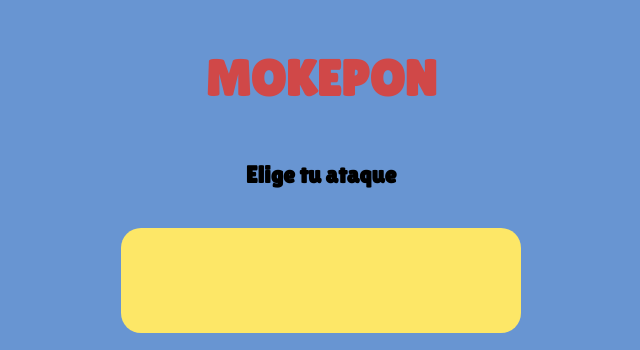
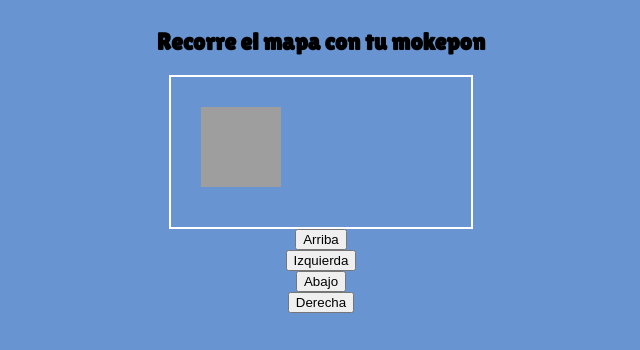
Before and after one commit to ArmandoMtzR/Mokepon, a plain HTML site: page mokepon.html in a window 1280 px wide. Both pictures are taken after a click on the button "Seleccionar". Shown: the top 350 px of the page, without its empty margins (319-959 px from the left). Drawn offline with Linux system fonts and the light colour scheme.

Commit message:
Se añadio Canvas para crear mapas

```diff
--- a/js/mokepon.js
+++ b/js/mokepon.js
@@ -21,6 +21,10 @@ const resulAtaquesEnemigo = document.getElementById("resulAtaquesEnemigo")
 const contenedorTarjetas = document.getElementById("contenedorTarjetas")
 const contenedorAtaques = document.getElementById("contenedorAtaques")
 
+const sectionVerMapa = document.getElementById("verMapa")
+const mapa = document.getElementById("mapa")
+
+
 let mokepones = []
 let ataqueJugador =[]
 let ataqueEnemigo = []
@@ -41,6 +45,8 @@ let victoriasJugador = 0
 let victoriasEnemigo = 0
 let contadorVidasJugador = 3
 let contadorVidasEnemigo = 3
+let lienzo = mapa.getContext("2d")
+let intervalo
 
 class Mokepon{
     constructor(nombre, foto, vida) {
@@ -48,6 +54,14 @@ class Mokepon{
         this.foto = foto
         this.vida = vida
         this.ataques = []
+        this.x = 30
+        this.y = 30
+        this.ancho = 80
+        this.alto = 80
+        this.mapaFoto = new Image()
+        this.mapaFoto.src = foto
+        this.velocidadX = 0
+        this.velocidadY = 0
     }
 }
 
@@ -103,6 +117,7 @@ mokepones.push(hipodoge, capipepo, ratigueya, hornato, axolarto)
 function iniciarJuego(){
 
     sectionSeleccionarAtaque.style.display = "none"
+    sectionVerMapa.style.display = "none"
 
     mokepones.forEach((Mokepon) => {
         opcionMokepones = `
@@ -133,7 +148,9 @@ function iniciarJuego(){
 function seleccionarMascotaJugador(){
 
     sectionSeleccionarMascota.style.display = "none"
-    sectionSeleccionarAtaque.style.display = "flex"
+    //sectionSeleccionarAtaque.style.display = "flex"
+    sectionVerMapa.style.display = "flex"
+    intervalo = setInterval(pintarPersonaje, 50)
 
     if(inputHipodoge.checked){
         spanMascotaJugador.innerHTML = inputHipodoge.id
@@ -327,4 +344,38 @@ function reiniciarJuego() {
     location.reload()
 }
 
+function pintarPersonaje(){
+    capipepo.x = capipepo.x + capipepo.velocidadX
+    capipepo.y = capipepo.y + capipepo.velocidadY
+    lienzo.clearRect(0,0, mapa.width, mapa.height)
+    lienzo.drawImage(
+        capipepo.mapaFoto,
+        capipepo.x,
+        capipepo.y,
+        capipepo.ancho,
+        capipepo.alto
+    )
+}
+
+function moverDerecha(){
+    capipepo.velocidadX = 5
+}
+
+function moverIzquierda(){
+    capipepo.velocidadX = -5
+}
+
+function moverAbajo(){
+    capipepo.velocidadY = 5
+}
+
+function moverArriba(){
+    capipepo.velocidadY = -5
+}
+
+function detenerMovimiento(){
+    capipepo.velocidadX = 0
+    capipepo.velocidadY = 0
+}
+
 window.addEventListener("load", iniciarJuego)
--- a/mokepon.html
+++ b/mokepon.html
@@ -17,7 +17,14 @@
             </div>
             <button id="botonMascota">Seleccionar</button>
         </section>
-
+        <section id="verMapa">
+            <h2>Recorre el mapa con tu mokepon</h2>
+            <canvas id="mapa"></canvas>
+            <button onmouseup="detenerMovimiento()" onmousedown="moverArriba()">Arriba</button>
+            <button onmouseup="detenerMovimiento()" onmousedown="moverIzquierda()">Izquierda</button>
+            <button onmouseup="detenerMovimiento()" onmousedown="moverAbajo()">Abajo</button>
+            <button onmouseup="detenerMovimiento()" onmousedown="moverDerecha()">Derecha</button>
+        </section>
         <section id="selectionAtaque">
             <h2 class="titulo">MOKEPON</h2>
             <h2 class="subtitulo">Elige tu ataque</h2>
--- a/styles.css
+++ b/styles.css
@@ -138,6 +138,16 @@ input:checked + label{
     align-items: center;
 }
 
+#verMapa{
+    flex-direction: column;
+    align-items: center;
+    justify-content: center;
+}
+
+#mapa{
+    border: 2px solid white;
+}
+
 @media screen and (max-width: 1350px){
     .tarjetas, .botonesAtaque{
         flex-direction: column;
```
